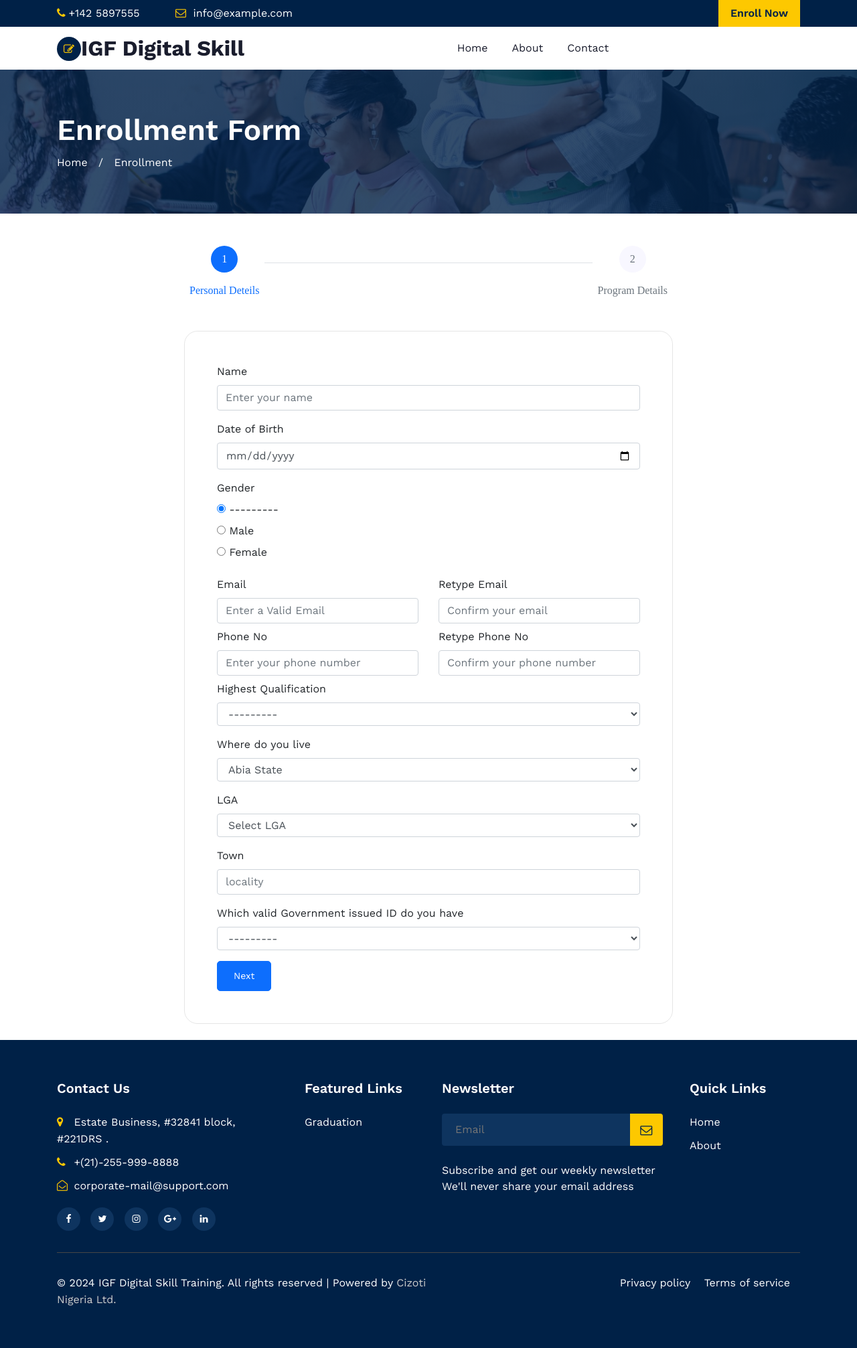
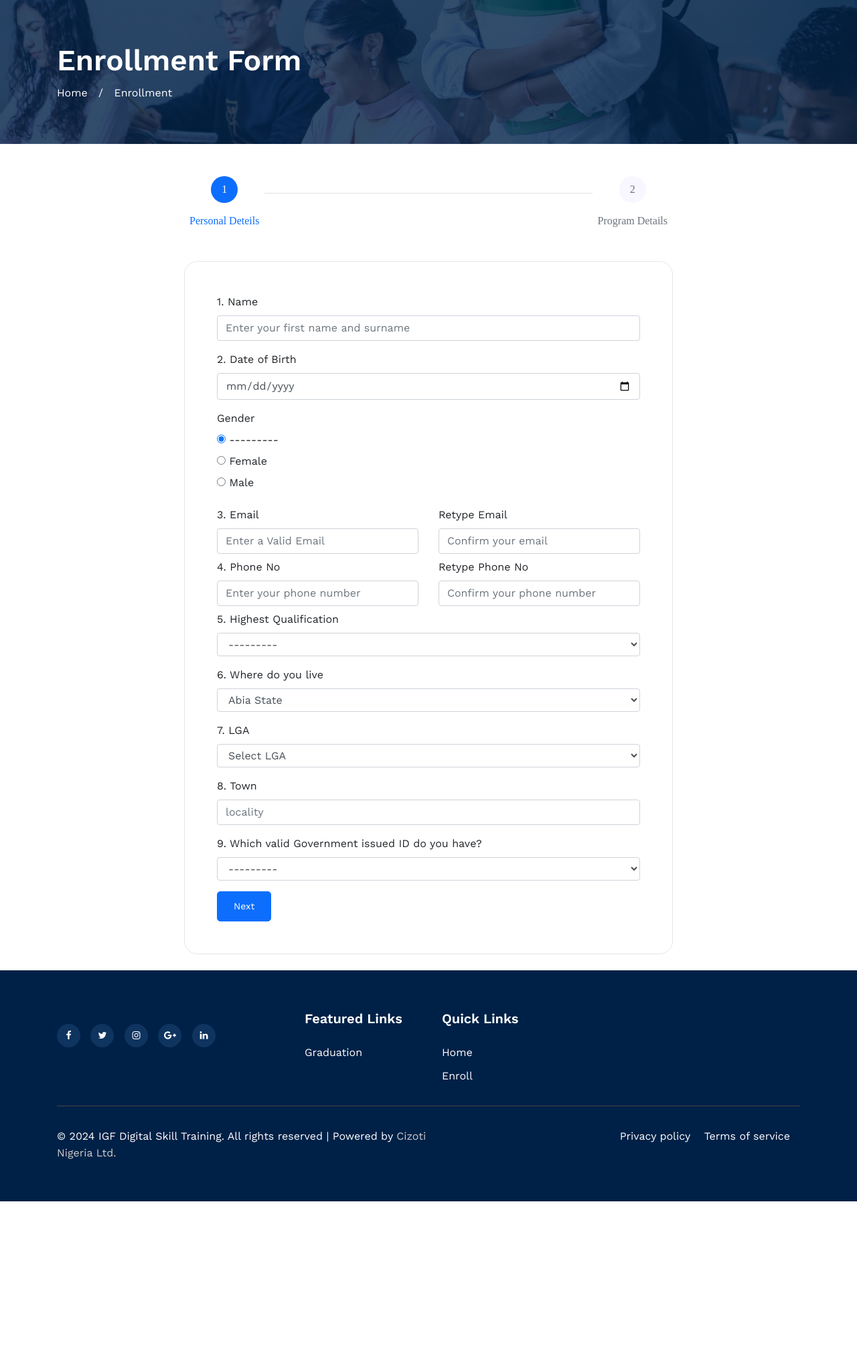
Before and after one commit to barth007/enrollmentfrom, a Django app: page /enroll/ in a window 1280 px wide. Shown: the whole page at 67% size. After the commit the page ends 1794 px from the top, so only its background shows below. Run offline with Django 5.2, Linux system fonts and the light colour scheme; data that the repository does not hold is empty; some libraries are stand-ins or nearby versions.

Commit message:
Corrections

```diff
--- a/enrollment/forms.py
+++ b/enrollment/forms.py
@@ -17,22 +17,20 @@ class ApplicantForm(forms.ModelForm):
     ]
 
 
-   # gender = forms.ChoiceField(
+    # gender = forms.ChoiceField(
     #    choices=GENDER_CHOICES,
-     #   widget=forms.RadioSelect(attrs={'class': 'form-check-input'}),
-    #)
+    #    widget=forms.RadioSelect(attrs={'class': 'form-check-input'}),
+    # )
     class Meta:
         model = Applicant
         # Or list the fields you want to include in your form
         fields = '__all__'
 
         widgets = {
-            'name':forms.TextInput(attrs={'class':'form-control', 'placeholder':'Enter your name', 'required':'required'}),
+            'name':forms.TextInput(attrs={'class':'form-control', 'placeholder':'Enter your first name and surname', 'required':'required'}),
 
-            'dob': forms.TextInput(attrs={'class':'form-control', 'placeholder':'dob', 'type': 'date'}),
-
+            'dob': forms.DateInput(attrs={'class':'form-control', 'placeholder':'dob', 'type': 'date'}),
             'gender':forms.RadioSelect(),
-
             'email':forms.TextInput(attrs={'class':'form-control', 'placeholder':'Enter a Valid Email', 'required':'required'}),
             'phone':forms.TextInput(attrs={'class':'form-control', 'placeholder':'Enter your phone number', 'required':'required', 'type': 'tel'}),
             'qualification':forms.Select(attrs={'class':'form-control', 'required': 'required'}),
@@ -43,8 +41,8 @@ class ApplicantForm(forms.ModelForm):
             'employment':forms.RadioSelect(choices=[(True, 'Yes'), (False, 'No')]),
             'occupation':forms.TextInput(attrs={'class':'form-control', 'placeholder':'occupation'}),
             'bankAccount':forms.RadioSelect(choices=[(True, 'Yes'), (False, 'No')]),
-            'noBankReason':forms.TextInput(attrs={'class':'form-control', 'placeholder':'noBankReason'}),
-            'disability' :forms.RadioSelect(choices=[(True, 'Yes'), (False, 'No')]),
+            'noBankReason':forms.TextInput(attrs={'class':'form-control', 'placeholder':''}),
+            'disability' :forms.RadioSelect(choices=[(False, 'No'),(True, 'Yes')]),
             'disabilityType':forms.TextInput(attrs={'class':'form-control', 'placeholder':'disabilityType'}),
             'computerLiteracy':forms.Select(attrs={'class':'form-control', 'placeholder':'computerLiteracy'}),
             'packages' : forms.CheckboxSelectMultiple(),
@@ -57,7 +55,7 @@ class ApplicantForm(forms.ModelForm):
             'social_media_handle_linkedIn':forms.TextInput(attrs={'class':'form-control', 'placeholder':'Your LinkedIn ID'}),
             'social_media_handle_X':forms.TextInput(attrs={'class':'form-control', 'placeholder':'Your X ID'}),
             'hearAbout':forms.CheckboxSelectMultiple(),
-            'form_opened_at' : forms.DateTimeField(),
+            'form_opened_at' : forms.DateTimeInput(attrs={'class':'d-none'}),
             'aim':forms.CheckboxSelectMultiple(),
 
         }
--- a/enrollment/models.py
+++ b/enrollment/models.py
@@ -27,9 +27,9 @@ class aim_CheckboxOption(models.Model):
 # Create your models here.
 class Applicant(models.Model):
     GENDER_CHOICES = [
+
+        ('Female', 'Female'),
         ('Male', 'Male'),
-        ('Female', 'Female'),
-
     ]
 
     qualification_choices = [
@@ -92,7 +92,7 @@ class Applicant(models.Model):
 
     name = models.CharField(max_length=255, blank=True, null=True)
     dob = models.CharField(max_length=255, blank=True, null=True)
-    gender = models.CharField(max_length=10, choices=GENDER_CHOICES, default=None, blank=True, null=True)
+    gender = models.CharField(max_length=10, choices=GENDER_CHOICES)
     email = models.EmailField(max_length=20, blank=True, null=True)
     phone = models.CharField(max_length=20, blank=True, null=True)
     qualification = models.CharField(max_length=50, choices=qualification_choices, default=None, blank=True, null=True)
--- a/enrollment/views.py
+++ b/enrollment/views.py
@@ -27,19 +27,19 @@ def enroll(request):
 
     if request.method == 'POST':
         form = ApplicantForm(request.POST)
-        if form.is_valid():
+        #if form.is_valid():
 
-            email = form.cleaned_data.get('email')
-            phone = form.cleaned_data.get('phone')
-            if Applicant.objects.filter(email=email).exists():
-                form.add_error('email', 'Email already exists')
-            elif Applicant.objects.filter(phone=phone).exists():
-                form.add_error('phone', 'Phone number already exists')
-            else:
-                applicant = form.save(commit=False)
-                applicant.form_submitted_at = timezone.now()
-                applicant.save()
-                return redirect('/success/')  # Redirect to a success page
+        # email = form.cleaned_data.get('email')
+        # phone = form.cleaned_data.get('phone')
+        # if Applicant.objects.filter(email=email).exists():
+        #     form.add_error('email', 'Email already exists')
+        # elif Applicant.objects.filter(phone=phone).exists():
+        #     form.add_error('phone', 'Phone number already exists')
+        # else:
+        applicant = form.save(commit=False)
+        applicant.form_submitted_at = timezone.now()
+        applicant.save()
+        return redirect('/success/')  # Redirect to a success page
     else:
         form = ApplicantForm(initial={'form_opened_at': timezone.now()})
         # logger.info('Enroll page opened at %s by %s', datetime.now(), request.user.username)
--- a/igf_digital_skills_training/settings.py
+++ b/igf_digital_skills_training/settings.py
@@ -84,7 +84,7 @@ DATABASES = {
         # 'ENGINE': 'mysql.connector.django',
         'NAME': 'igf_digital',
         'USER': 'root',
-        'PASSWORD': 'password',
+        'PASSWORD': 'root',
         'HOST': 'localhost',   # Or an IP Address that your DB is hosted on
         'PORT': '3306',
     }
--- a/templates/base.html
+++ b/templates/base.html
@@ -17,7 +17,7 @@
 <body>
     <header>
         <!-- Header content here -->
-        <!-- Top Menu 1 -->
+        <!-- Top Menu 1
 <section class="w3l-top-menu-1">
 	<div class="top-hd">
 		<div class="container">
@@ -34,18 +34,15 @@
 </div>
 
 
-</section>
+</section> -->
 <!-- //Top Menu 1 -->
 
 <!-- //Top Menu 1 -->
-<section class="w3l-bootstrap-header">
+<!-- <section class="w3l-bootstrap-header">
     <nav class="navbar navbar-expand-lg navbar-light py-lg-2 py-2">
       <div class="container">
         <a class="navbar-brand" href="/"><span class="fa fa-pencil-square-o "></span>IGF Digital Skill</a>
-        <!-- if logo is image enable this
-      <a class="navbar-brand" href="#index.html">
-          <img src="image-path" alt="Your logo" title="Your logo" style="height:35px;" />
-      </a> -->
+
         <button class="navbar-toggler" type="button" data-toggle="collapse" data-target="#navbarSupportedContent"
           aria-controls="navbarSupportedContent" aria-expanded="false" aria-label="Toggle navigation">
           <span class="navbar-toggler-icon fa fa-bars"></span>
@@ -68,7 +65,7 @@
         </div>
       </div>
     </nav>
-  </section>
+  </section> -->
     </header>
 
     <main>
@@ -84,12 +81,7 @@
         <div class="container">
             <div class="d-grid grid-col-4 footer-top-29">
                 <div class="footer-list-29 footer-1">
-                    <h6 class="footer-title-29">Contact Us</h6>
-                    <ul>
-                        <li><p><span class="fa fa-map-marker"></span> Estate Business, #32841 block, #221DRS .</p></li>
-                        <li><a href="tel:+7-800-999-800"><span class="fa fa-phone"></span> +(21)-255-999-8888</a></li>
-                        <li><a href="mailto:corporate-mail@support.com" class="mail"><span class="fa fa-envelope-open-o"></span> corporate-mail@support.com</a></li>
-                    </ul>
+
                     <div class="main-social-footer-29">
                         <a href="#facebook" class="facebook"><span class="fa fa-facebook"></span></a>
                         <a href="#twitter" class="twitter"><span class="fa fa-twitter"></span></a>
@@ -108,7 +100,7 @@
                         <li><a href="contact.html">Courses</a></li> -->
                     </ul>
                 </div>
-                <div class="footer-list-29 footer-3">
+                <!-- <div class="footer-list-29 footer-3">
 
                     <h6 class="footer-title-29">Newsletter </h6>
             <form action="#" class="subscribe" method="post">
@@ -118,12 +110,12 @@
             <p>Subscribe and get our weekly newsletter</p>
             <p>We'll never share your email address</p>
 
-                </div>
+                </div> -->
                 <div class="footer-list-29 footer-4">
                     <ul>
                         <h6 class="footer-title-29">Quick Links</h6>
-                        <li><a href="index.html">Home</a></li>
-                        <li><a href="about.html">About</a></li>
+                        <li><a href="/">Home</a></li>
+                        <li><a href="/enroll">Enroll</a></li>
                         <!-- <li><a href="services.html">Services</a></li> -->
                         <!-- <li><a href="#"> Blog</a></li> -->
                         <!-- <li><a href="contact.html">Contact</a></li> -->
--- a/templates/enroll.html
+++ b/templates/enroll.html
@@ -200,7 +200,7 @@
           <form method="post" action="{% url 'enroll' %}" >
             {% csrf_token %}
 
-
+            {{ form.form_opened_at }}
             <div id="multi-step-form-container mt-1">
               <!-- Form Steps / Progress Bar -->
               <ul class="form-stepper form-stepper-horizontal text-start ps-0 ">
@@ -233,29 +233,40 @@
                   </li> -->
               </ul>
               <!-- Step Wise Form Content -->
-              <form id="userAccountSetupForm" name="userAccountSetupForm" enctype="multipart/form-data" method="POST">
                 <!-- Step 1 Content -->
                   <section id="step-1" class="form-step">
                       <!-- Step 1 input fields -->
                       <div class="mt-0">
                         <div class="form-group">
-                          <label for="name">Name</label>
+                          <label for="name">1. Name</label>
                           {{ form.name }}
 
                         </div>
                        <div class="form-group">
-                          <label for="dob">Date of Birth</label>
+                          <label for="dob">2. Date of Birth</label>
                           {{ form.dob }}
                         </div>
                         <div class="form-group">
                           <label>Gender</label>
+                          <!-- <div class="form-check">
+                            <input class="form-check-input" type="radio" name="gender" id="female" value="female">
+                            <label class="form-check-label" for="female">
+                              Female
+                            </label>
+                          </div>
+                          <div class="form-check">
+                            <input class="form-check-input" type="radio" name="gender" id="male" value="male">
+                            <label class="form-check-label" for="male">
+                              Male
+                            </label>
+                          </div> -->
 
                           {{ form.gender }}
 
                         </div>
                         <div class="row my-2">
                           <div class="col-12 col-sm-6">
-                            <label for="email">Email</label>
+                            <label for="email">3. Email</label>
                             {{ form.email }}
                           </div>
                           <div class="col-12 col-sm-6">
@@ -274,7 +285,7 @@
 
                         <div class="row my-2">
                           <div class="col-12 col-sm-6">
-                            <label for="phone">Phone No</label>
+                            <label for="phone">4. Phone No</label>
                             {{ form.phone }}
                           </div>
                           <div class="col-12 col-sm-6">
@@ -292,12 +303,12 @@
                         </div>
 
                         <div class="form-group">
-                          <label>Highest Qualification</label>
+                          <label>5. Highest Qualification</label>
                           {{ form.qualification }}
 
                         </div>
                       <div class="form-group">
-                          <label>Where do you live</label>
+                          <label>6. Where do you live</label>
                           <select class="form-control" id="state" name="state" required>
                             {% for state in states %}
                             <option value="{{state.name}}">{{ state.name }}</option>
@@ -305,19 +316,18 @@
                           </select>
                         </div>
                         <div class="form-group">
-                          <label>LGA</label>
+                          <label>7. LGA</label>
                           <select class="form-control" id="lga" name="lga" required>
                             <option selected disabled>Select LGA</option>
                           </select>
                         </div>
 
                         <div class="form-group">
-                          <label for="id_locality">Town</label>
+                          <label for="id_locality">8. Town</label>
                           {{ form.locality }}
                         </div>
                         <div class="form-group">
-                          <label for="govtID"
-                            >Which valid Government issued ID do you have</label>
+                          <label for="govtID">9. Which valid Government issued ID do you have?</label>
                           {{ form.govtID }}
                         </div>
                       </div>
@@ -332,22 +342,22 @@
                      <div class="mt-3">
 
             <div class="form-group">
-              <label>Are you currently in paid employment</label>
+              <label>10. Are you currently in paid employment?</label>
 
               {{ form.employment }}
 
-              <label>If yes, what do you do for a living?</label>
+              <label>11. If yes, what do you do for a living?</label>
              {{ form.occupation }}
             </div>
           <div class="form-group">
-              <label>Do you own a Bank Account</label>
+              <label>12. Do you own a Bank Account</label>
               {{ form.bankAccount}}
               <br />
-              <label>If No, why?</label>
+              <label>13. If No, why?</label>
               {{ form.noBankReason}}
             </div>
             <div class="form-group">
-              <label>Any physical disability</label>
+              <label>14. Any physical disability</label>
               <div class="form-check">
                 <input
                   type="radio"
@@ -369,33 +379,33 @@
                 <label class="form-check-label" for="disabilityNo">No</label>
               </div>
               <br />
-              <label>If yes, mention type of disability</label>
+              <label>15. If yes, select type of disability</label>
               <input type="text" class="form-control" id="disabilityType" name="disabilityType" />
             </div>
             <div class="form-group">
               <label for="computerLiteracy">
-                What is your computer literacy level</label
+                16. What is your computer literacy level</label
               >
               {{ form.computerLiteracy }}
             </div>
             <div class="form-group">
-              <label>Can you use any of the following</label>
+              <label>17. Can you use any of the following?</label>
 
               {{ form.packages }}
             </div>
             <div class="form-group">
-              <label>Are you familiar with Zoom, Microsoft Teams, or Google Meet</label>
+              <label>18. Are you conversant with Zoom, Microsoft Teams, and/or Google Meet?</label>
               {{ form.familiar }}
             </div>
              <div class="form-group">
-              <label>If selected, do you have a computer to undertake the
-                training</label>
+              <label>19. If selected for the program, do you have a computer to undertake the
+                training?</label>
 
                 {{form.hasComputer}}
             </div>
             <div class="form-group">
               <label
-                >The program is slated for six (6) months with a minimum of 1 month
+                >20. The program is slated for six (6) months with a minimum of 1 month
                 and maximum of three (3) months for a total of 3 different courses.
                 Would you be available for the duration of the program (6
                 months)</label
@@ -403,15 +413,16 @@
              {{ form.availability }}
             </div>
             <div class="form-group">
-              <label>Indicate your interest level in any of the programs</label>
+              <label>21. Indicate your interest level in any of the programs</label>
              {{ form.interestLevel }}
             </div>
             <div class="form-group">
-              <label>Program of interest</label>
+              <label>22. Program of interest</label>
              {{ form.program }}
             </div>
+           <label>23. Social media profile</label>
            <div class="form-group">
-              <label for="linkedin">6. LinkedIn ID:</label>
+            <label for="linkedin"> LinkedIn ID:</label>
             {{ form.social_media_handle_linkedIn }}
           </div>
           <div class="form-group">
@@ -424,13 +435,13 @@
           </div>
             <div class="form-group">
               <label for="hearAbout"
-                >How did you hear about this training program:</label
+                >24. How did you hear about this training program:</label
               >
              {{ form.hearAbout }}
             </div>
 
             <div class="form-group">
-              <label>What is your aim of undertaking this training?</label>
+              <label>25. What is your aim of undertaking this training?</label>
               {{ form.aim }}
             </div>
                      </div>
@@ -441,7 +452,8 @@
                   </section>
                   <!-- Step 3 Content, default hidden on page load. -->
 
-              </form>
+
+
           </div>
 
 
```
Also changed, not shown: templates/index.html (+11 -11 lines). Lines whose indentation alone changed are shown as unchanged.
